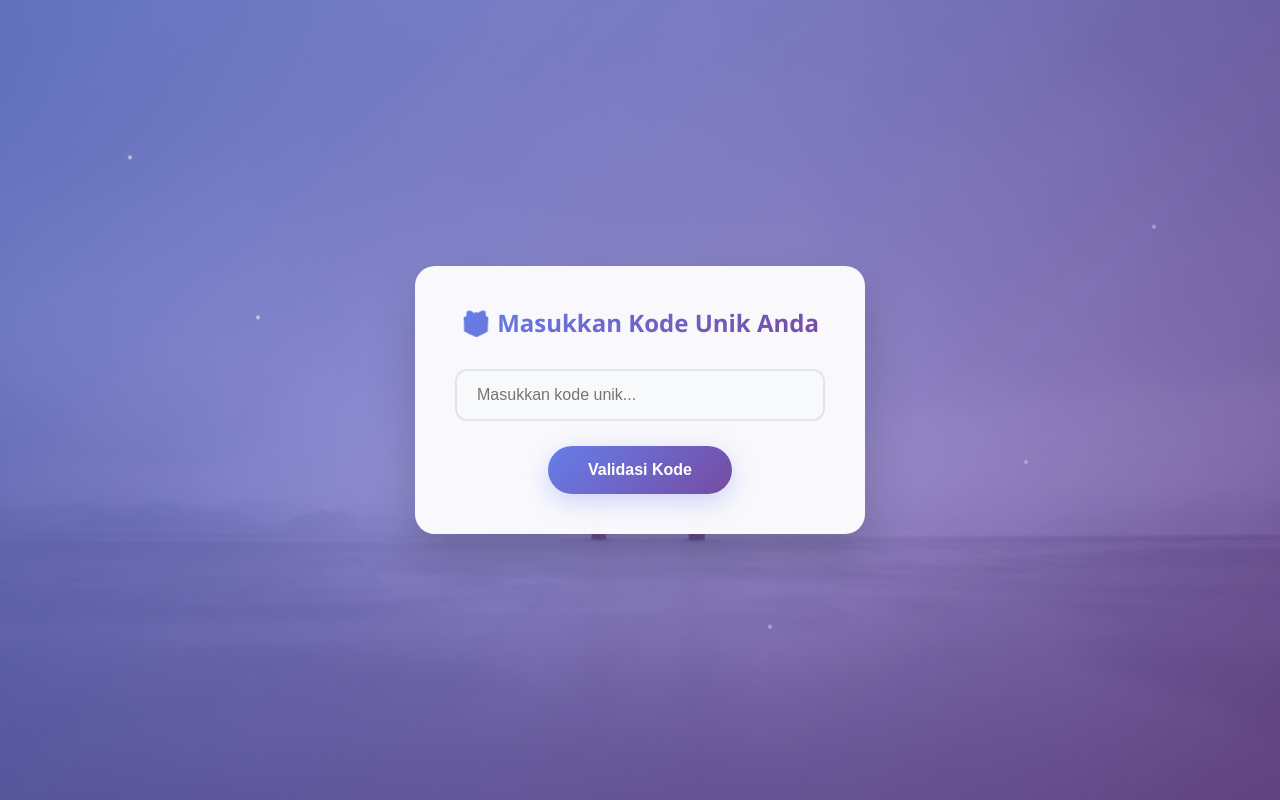
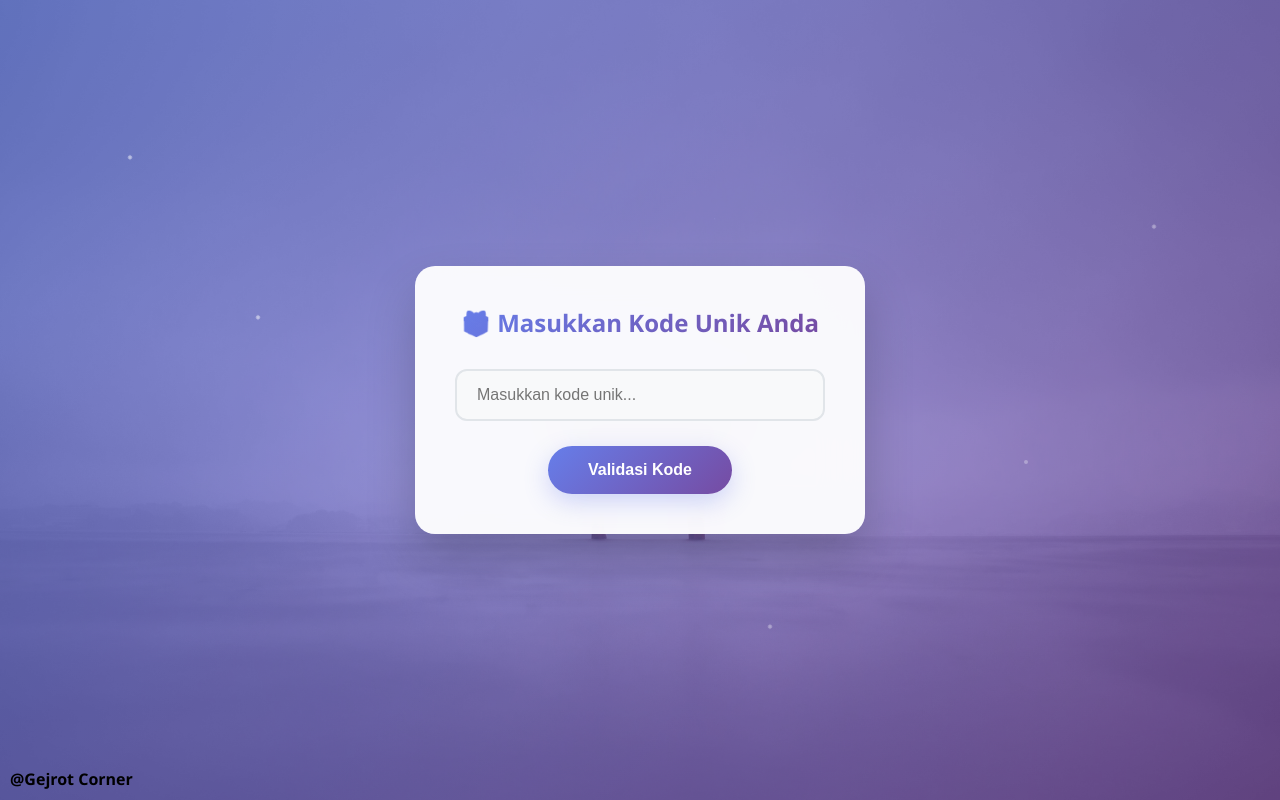
Before and after one commit to Violennx/Violenn, a plain HTML site: page index.html in a window 1280 px wide. Drawn offline with Linux system fonts and the light colour scheme; no server answers.

Commit message:
Update index.html

```diff
--- a/index.html
+++ b/index.html
@@ -391,9 +391,20 @@
                 font-size: 14px;
             }
         }
+
+        .corner-text {
+            position: absolute;
+            bottom: 10px;
+            left: 10px;
+            font-size: 16px;
+            font-weight: bold;
+        }
     </style>
 </head>
 <body>
+
+    <div class="corner-text">@Gejrot Corner</div>
+
     <!-- Debug Info -->
     <div class="debug-info" id="debugInfo"></div>
 
```
